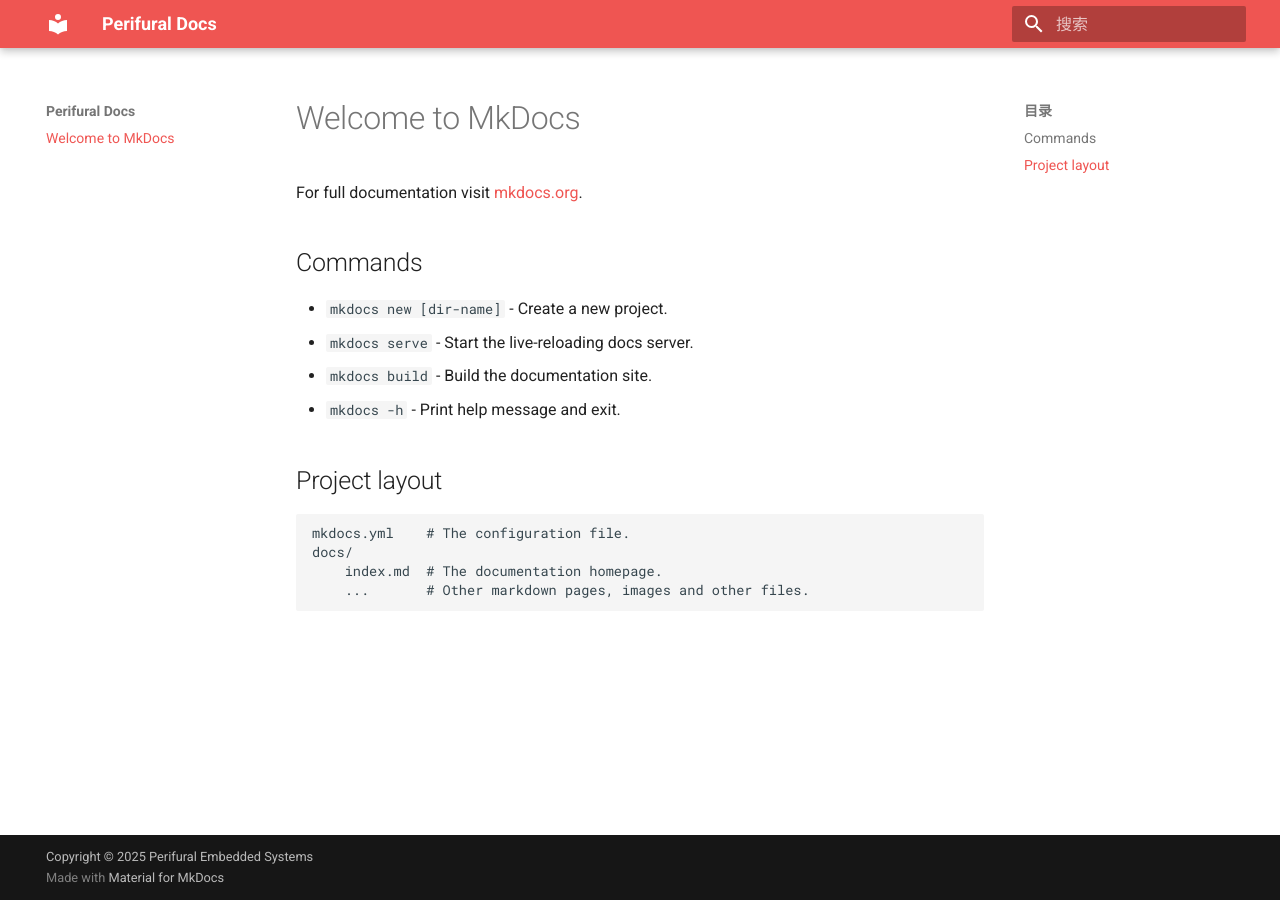
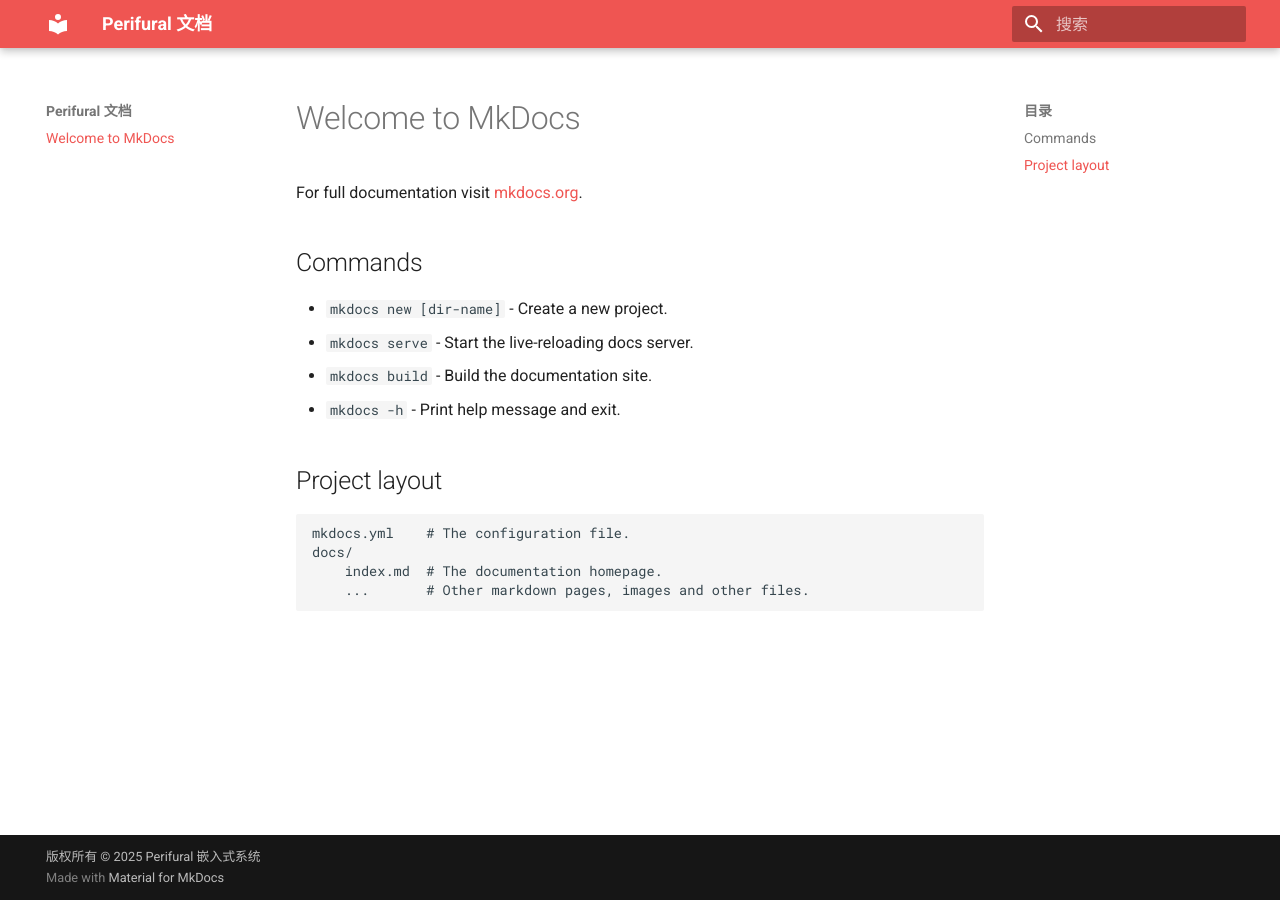
Before and after one commit to perifural/perifural.docs, an MkDocs documentation site: the page built from docs/index.md, in a window 1280 px wide. Built offline with MkDocs 1.6.1 and Material for MkDocs 9.7.7, drawn with Linux system fonts in a browser that asks for light colours.

Commit message:
Update mkdocs.yml

```diff
--- a/mkdocs.yml
+++ b/mkdocs.yml
@@ -1,4 +1,4 @@
-site_name: Perifural Docs
+site_name: Perifural 文档
 site_url: https://docs.perifural.com
 theme:
   name: material
@@ -6,4 +6,4 @@ theme:
   palette:
     primary: red
     accent: deep orange
-copyright: Copyright &copy; 2025 Perifural Embedded Systems
+copyright: 版权所有 &copy; 2025 Perifural 嵌入式系统
```
